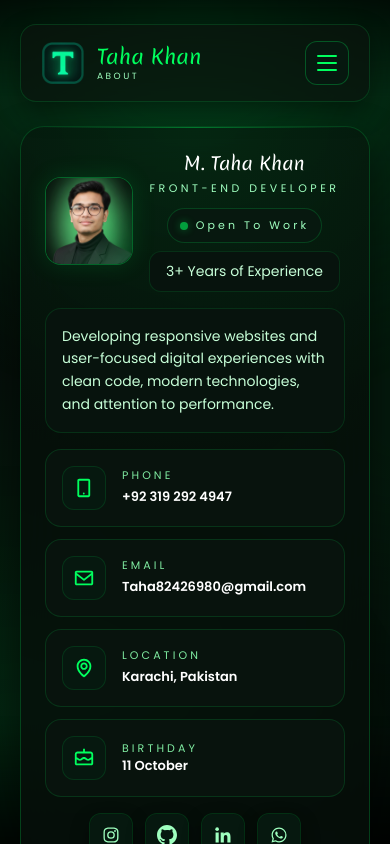
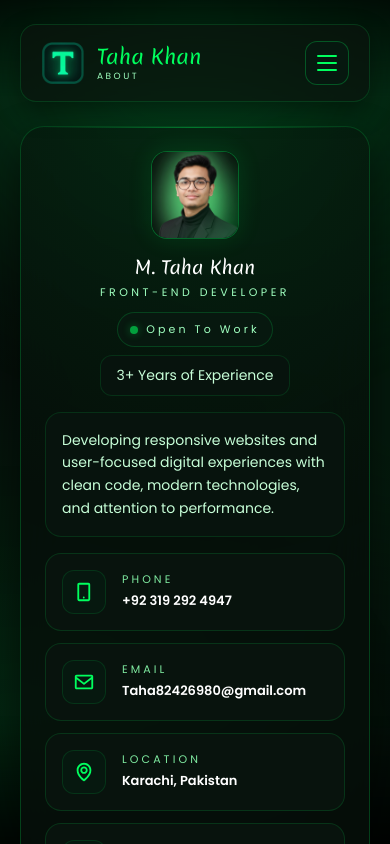
Before and after one commit to delepover56/Taha-Khan, a React (Vite) app: page / in a window 390 px wide. Shown: the top 844 px of the page. Built offline with nearby package versions, Linux system fonts and the light colour scheme.

Commit message:
minor updates

```diff
--- a/src/App.jsx
+++ b/src/App.jsx
@@ -44,7 +44,7 @@ function App() {
           id="main-content"
           className="relative z-10 mt-6 w-full max-w-[1320px] px-4 xs:px-5 sm:px-6 lg:mt-8 lg:px-8 2xl:max-w-[1600px]"
         >
-          <div className="flex min-w-0 flex-col gap-2 md:gap-8 lg:flex-row lg:items-start">
+          <div className="flex min-w-0 flex-col gap-6 md:gap-8 lg:flex-row lg:items-start">
             <div className="min-w-0 w-full lg:w-[352px] lg:shrink-0 lg:self-stretch xl:w-[380px] 2xl:w-[420px]">
               <MyInfo />
             </div>
--- a/src/components/reactbits/ProfileCard/ProfileCard.jsx
+++ b/src/components/reactbits/ProfileCard/ProfileCard.jsx
@@ -19,7 +19,7 @@ const ProfileCard = ({
       <div className="pointer-events-none absolute inset-0 bg-[radial-gradient(circle_at_top,_rgba(0,255,94,0.07),_rgba(5,12,8,0.22)_42%,_transparent_68%)]" />
       <div className="pointer-events-none absolute inset-x-4 top-0 h-px bg-linear-to-r from-transparent via-[#00ff5e66] to-transparent" />
       <div className="relative z-10 flex flex-col gap-4">
-        <div className="flex flex-col items-center md:items-start gap-3 xs:flex-row xs:items-center xs:gap-4">
+        <div className="flex flex-col lg:flex-row items-center md:items-start gap-3 xs:items-center xs:gap-4">
           {avatar}
           <div className="min-w-0 flex flex-col items-center md:items-start gap-1">
             <p className="merienda type-h3 text-white text-center md:text-start">{name}</p>
```
Also changed, not shown: 1 other file (tests, documents, lock files or other folders).
